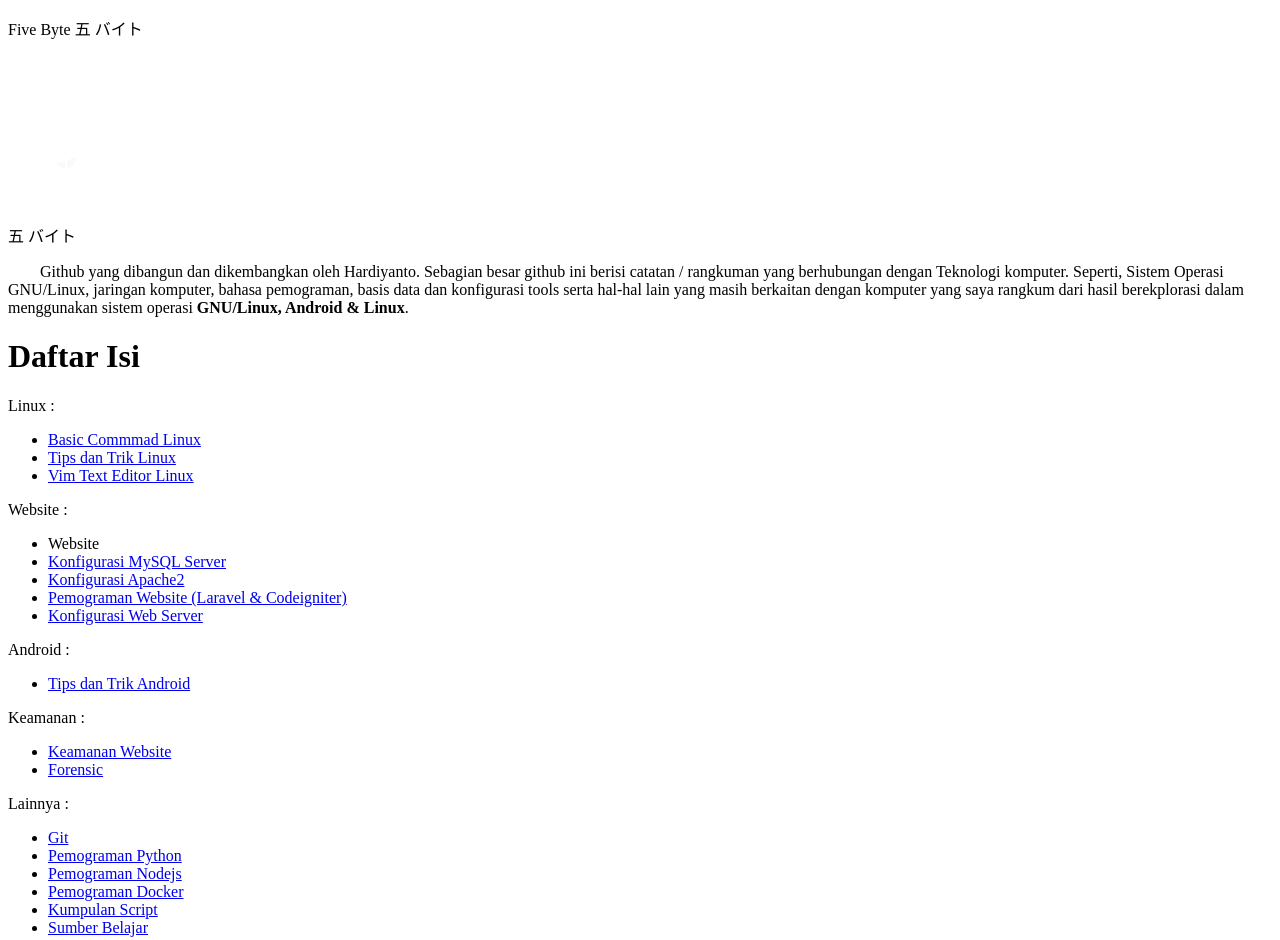
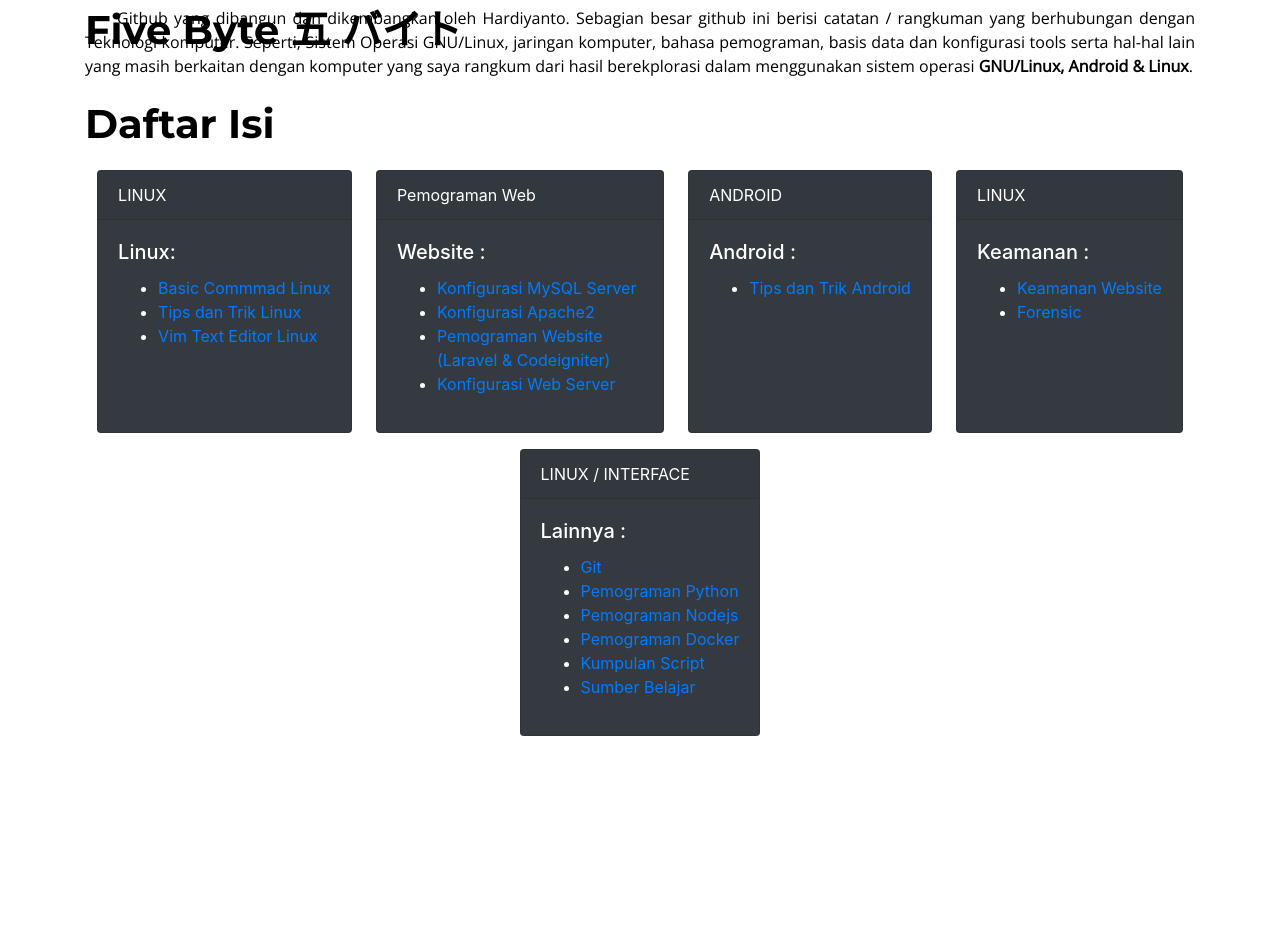
Before and after one commit to dwiHard/fivebyte.github.io, a plain HTML site: page index.html in a window 1280 px wide. After the commit the page ends 800 px from the top, so only its background shows below. Drawn offline with nearby package versions, Linux system fonts and the light colour scheme.

Commit message:
update landing page

```diff
--- a/index.html
+++ b/index.html
@@ -1,68 +1,81 @@
 <!DOCTYPE html>
 <html lang="en" dir="ltr">
+
 <head>
   <meta charset="utf-8">
+  <meta name="viewport" content="width=device-width, initial-scale=1.0">
   <title></title>
-    <link rel="stylesheet" href="style.css">
   <link rel="preconnect" href="https://fonts.googleapis.com">
   <link rel="preconnect" href="https://fonts.gstatic.com" crossorigin>
+  <link rel="stylesheet" href="bootstrap.css">
+  <link rel="stylesheet" href="style.css">
   <link href="https://fonts.googleapis.com/css2?family=Kosugi+Maru&family=Montserrat:wght@700&family=Open+Sans&display=swap" rel="stylesheet">
 </head>
-  <body>
-    <div class="container">
-      <div class="header">
-        <p class="text-header">Five Byte 五 バイト</p>
+
+<body style="background-color: white;color:black">
+  <div class="d-flex justify-content-center">
+    <img src="dark.png" alt="">
   </div>
+  <div class="container" style="margin-bottom: -70px;">
+    <p style="font-family: 'Montserrat', sans-serif;font-weight: 700;font-size: 40px">Five Byte 五 バイト</p>
   </div>
   <div class="container">
-      <div class="content foto">
-        <img src="white.png" class="img" alt="" width="100px">
-        <p class="text-content">五 バイト</p>
-      </div>
-      <div class="content">
-        <p class="text-isi" width="320px">&emsp;&emsp;Github yang dibangun dan dikembangkan oleh Hardiyanto. Sebagian besar github ini berisi catatan / rangkuman yang berhubungan dengan Teknologi komputer. Seperti, Sistem Operasi GNU/Linux, jaringan komputer, bahasa pemograman, basis data dan konfigurasi tools serta hal-hal lain yang masih berkaitan dengan komputer yang saya rangkum dari hasil berekplorasi dalam menggunakan sistem operasi <b>GNU/Linux, Android & Linux</b>.</p>
+    <p style="color: rgb(0, 0, 0);font-family: 'Open Sans', sans-serif;text-align: justify;margin-top: 13px;" width="320px">&emsp;&emsp;Github yang dibangun dan dikembangkan oleh Hardiyanto. Sebagian besar github ini berisi catatan / rangkuman yang berhubungan dengan Teknologi komputer. Seperti, Sistem Operasi GNU/Linux, jaringan komputer, bahasa pemograman, basis data dan konfigurasi tools serta hal-hal lain yang masih berkaitan dengan komputer yang saya rangkum dari hasil berekplorasi dalam menggunakan sistem operasi <b>GNU/Linux, Android & Linux</b>.</p>
   </div>
   </div>
 
   <div class="container">
-      <div class="header">
-        <h1 class="text-header">Daftar Isi </h1>
+    <p style="font-family: 'Montserrat', sans-serif;font-weight: 700;font-size: 40px">Daftar Isi </p>
   </div>
-    </div>
-    <div class="box-isi">
-      <div class="isi">
-        <p class="text-isi-header">Linux :</p>
+
+  <div class="container">
+    <div class="d-flex justify-content-around flex-wrap">
+      <div class="card text-white bg-dark mb-3" style="max-width: 18rem;">
+        <div class="card-header">LINUX</div>
+        <div class="card-body">
+          <h5 class="card-title">Linux: </h5>
           <ul>
             <li><a class="link" href="https://github.com/dwiHard/five_byte.github.io/blob/master/Tips/BasicLinux.md">Basic Commmad Linux</a></li>
             <li><a href="https://github.com/dwiHard/five_byte.github.io/blob/master/Tips/linux.md" class="link">Tips dan Trik Linux</a></li>
             <li><a href="https://github.com/dwiHard/five_byte.github.io/blob/master/vim/vim.md" class="link">Vim Text Editor Linux</a></li>
           </ul>
         </div>
-      <div class="isi">
-        <p class="text-isi-header">Website :</p>
+      </div>
+      <div class="card text-white bg-dark mb-3" style="max-width: 18rem;">
+        <div class="card-header">Pemograman Web</div>
+        <div class="card-body">
+          <h5 class="card-title">Website :</h5>
           <ul>
-          <li>Website</li>
             <li><a href="https://github.com/dwiHard/five_byte.github.io/blob/master/mysql/mysql.md" class="link">Konfigurasi MySQL Server</a></li>
             <li><a href="https://github.com/dwiHard/five_byte.github.io/blob/master/apache2/Apache2.md" class="link">Konfigurasi Apache2</a></li>
             <li><a href="https://github.com/dwiHard/five_byte.github.io/blob/master/pemogramanWeb/README.md" class="link">Pemograman Website (Laravel & Codeigniter)</a></li>
             <li><a href="https://github.com/dwiHard/five_byte.github.io/blob/master/webserver/webserver.md" class="link">Konfigurasi Web Server</a></li>
           </ul>
         </div>
-      <div class="isi">
-        <p class="text-isi-header">Android :</p>
+      </div>
+      <div class="card text-white bg-dark mb-3" style="max-width: 18rem;">
+        <div class="card-header">ANDROID</div>
+        <div class="card-body">
+          <h5 class="card-title">Android :</h5>
           <ul>
             <li><a href="https://github.com/dwiHard/five_byte.github.io/blob/master/Tips/android.md" class="link">Tips dan Trik Android</a></li>
           </ul>
         </div>
-      <div class="isi">
-        <p class="text-isi-header">Keamanan :</p>
+      </div>
+      <div class="card text-white bg-dark mb-3" style="max-width: 18rem;">
+        <div class="card-header">LINUX</div>
+        <div class="card-body">
+          <h5 class="card-title">Keamanan :</h5>
           <ul>
-          <li><a href="https://gitlab.com/dwiHard/LinuxAdministration/-/blob/master/webserver/KeamananWeb.md" class="link">Keamanan Website</a></li>
+            <li><a href="https://github.com/dwiHard/five_byte.github.io/blob/master/webserver/KeamananWeb.md" class="link">Keamanan Website</a></li>
             <li><a href="https://github.com/dwiHard/five_byte.github.io/blob/master/forensic/forensic.md" class="link">Forensic</a></li>
           </ul>
         </div>
-      <div class="isi">
-        <p class="text-isi-header">Lainnya :</p>
+      </div>
+      <div class="card text-white bg-dark mb-3" style="max-width: 18rem;">
+        <div class="card-header">LINUX / INTERFACE</div>
+        <div class="card-body">
+          <h5 class="card-title">Lainnya :</h5>
           <ul>
             <li><a href="https://github.com/dwiHard/five_byte.github.io/blob/master/Tips/git.md" class="link">Git</a></li>
             <li><a href="https://github.com/dwiHard/five_byte.github.io/blob/master/python/python.md" class="link">Pemograman Python</a></li>
@@ -73,5 +86,8 @@
           </ul>
         </div>
       </div>
+    </div>
+  </div>
 </body>
+
 </html>
```
Lines whose indentation alone changed are shown as unchanged.
